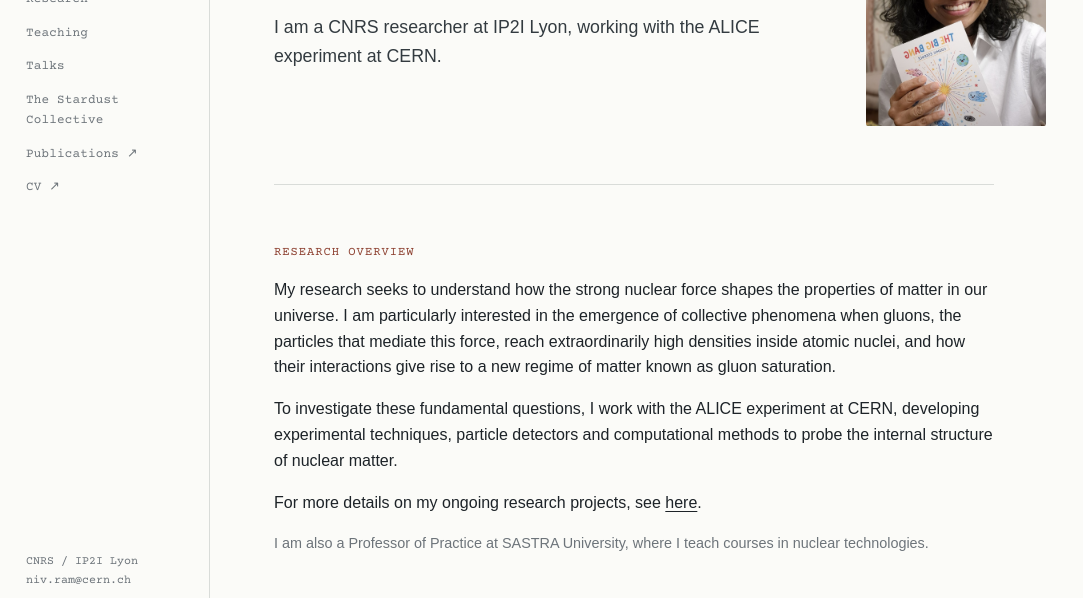
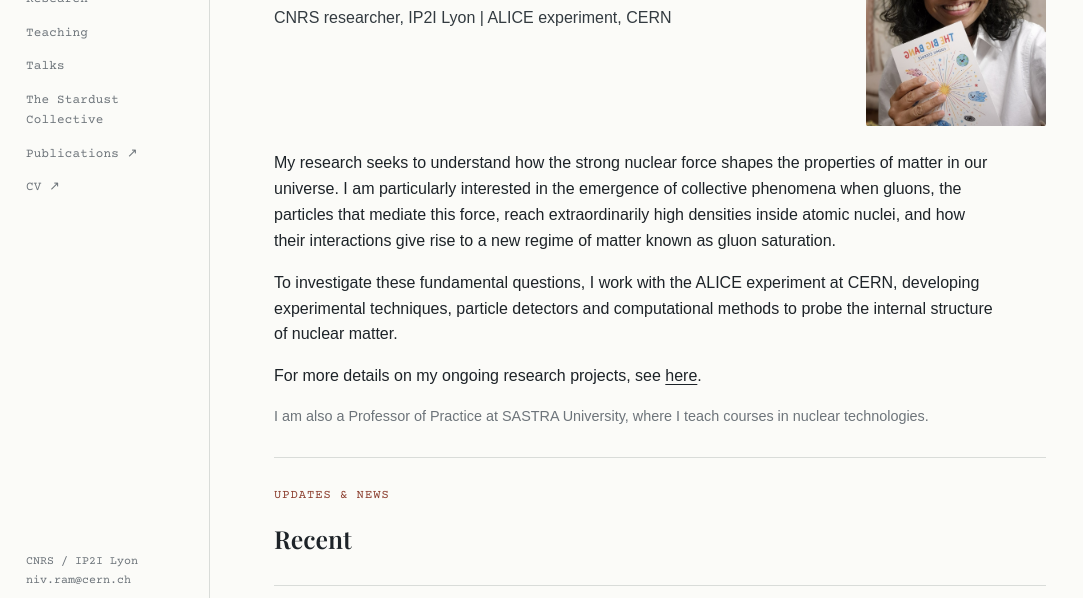
Before and after one commit to nivram-phy/nivram-phy.github.io, a plain HTML site: page index.html in a window 1280 px wide. Shown: the part 175-773 px from the top of the page, without its empty margins (0-1083 px from the left). Drawn offline with nearby package versions, Linux system fonts and the light colour scheme.

Commit message:
Simplify homepage affiliation and remove research overview heading

```diff
--- a/index.html
+++ b/index.html
@@ -30,7 +30,7 @@
     </div>
   </aside>
 
-  <main>
+  <main class="home">
 
     <section class="intro-grid">
       <div>
@@ -39,7 +39,7 @@
         <h1>Niveditha Ram</h1>
 
         <p class="lede">
-          I am a CNRS researcher at IP2I Lyon, working with the ALICE experiment at CERN.
+          CNRS researcher, IP2I Lyon | ALICE experiment, CERN
         </p>
       </div>
 
@@ -53,9 +53,7 @@
     </section>
 
 
-    <section class="section prose">
-      <div class="eyebrow">Research overview</div>
-
+    <section class="section prose research-overview">
       <p>
         My research seeks to understand how the strong nuclear force shapes the properties of
         matter in our universe. I am particularly interested in the emergence of collective
```
